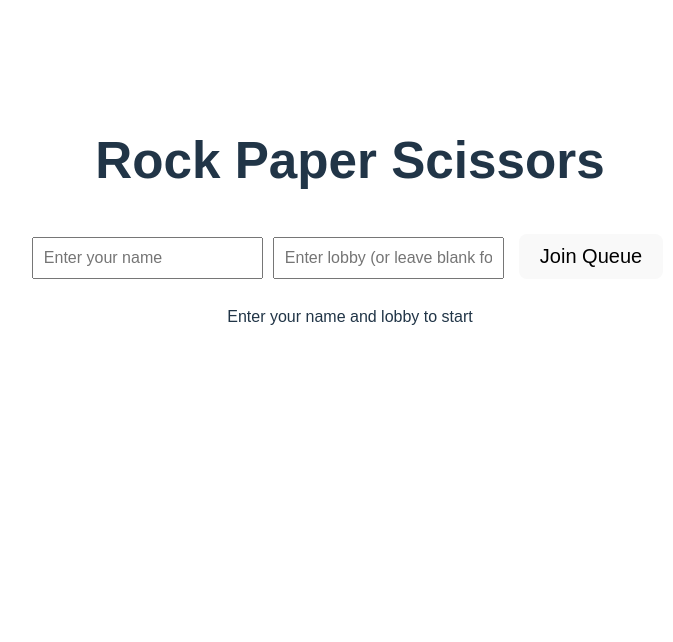
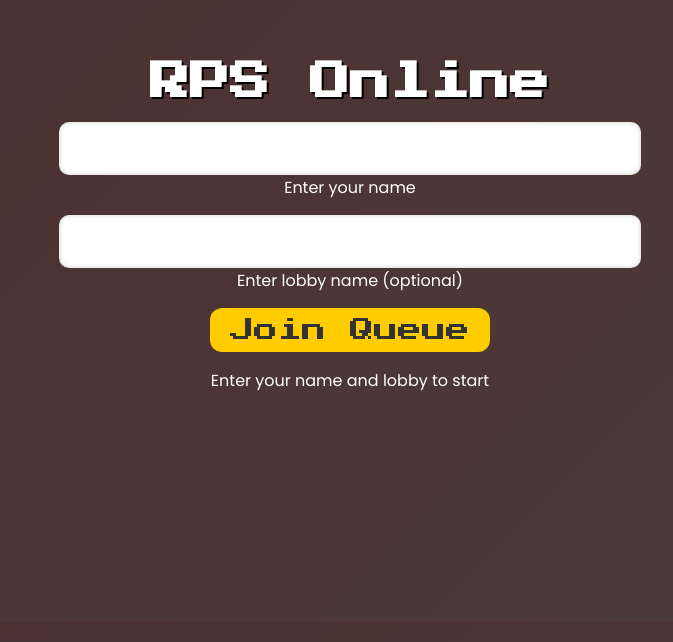
Before and after one commit to RuneSmedhaugen/Own-projects, a Vue app in the folder rps-multiplayer/frontend/rps-frontend/: page / in a window 1280 px wide. Shown: the part 178-820 px from the top of the page, without its empty margins (290-963 px from the left). Built offline with nearby package versions, Linux system fonts and the light colour scheme; no server answers.

Commit message:
small changes, styling

```diff
--- a/rps-multiplayer/frontend/rps-frontend/src/App.vue
+++ b/rps-multiplayer/frontend/rps-frontend/src/App.vue
@@ -1,12 +1,56 @@
+<template>
+  <div class="game">
+    <div v-if="isWaiting">
+      <h1>RPS Online</h1>
+      <div class="input-container">
+        <input type="text" v-model="playerName" id="playerName" placeholder=" " required />
+        <label for="playerName">Enter your name</label>
+      </div>
+      <div class="input-container">
+        <input type="text" v-model="lobbyName" id="lobbyName" placeholder=" " />
+        <label for="lobbyName">Enter lobby name (optional)</label>
+      </div>
+      <button @click="setName">Join Queue</button>
+      <p>{{ message }}</p>
+    </div>
+
+    <div v-else>
+      <p>{{ message }}</p>
+
+      <div v-if="opponentName">
+        <h3 v-if="choice">You: {{ choice }}</h3>
+        <h3 v-if="opponentChoice">{{ opponentName }}: {{ opponentChoice }}</h3>
+        <h2 v-if="result">{{ result }}</h2>
+
+        <div class="choices">
+          <button @click="selectChoice('rock')">🗿</button>
+          <button @click="selectChoice('paper')">📄</button>
+          <button @click="selectChoice('scissors')">✂️</button>
+        </div>
+
+        <div class="stats">
+          <h3>Scoreboard</h3>
+          <p>Wins: {{ stats.wins }}</p>
+          <p>Losses: {{ stats.losses }}</p>
+          <p>Current Win Streak: {{ stats.currentStreak }}</p>
+          <p>Best Win Streak: {{ stats.bestStreak }}</p>
+        </div>
+      </div>
+
+      <!-- Exit button to leave queue or game -->
+      <button class="exit-btn" @click="exitGame">Exit</button>
+    </div>
+  </div>
+</template>
+
 <script setup>
 import { ref } from "vue";
 import { io } from "socket.io-client";
 
-// Point to your deployed server URL
 const socket = io("https://own-projects.onrender.com");
 
 const playerName = ref("");
-const lobbyName = ref(""); // New input for lobby name
+const lobbyName = ref("");
 const isWaiting = ref(true);
 const message = ref("Enter your name and lobby to start");
 const opponentName = ref("");
@@ -17,124 +61,65 @@ const stats = ref({ wins: 0, losses: 0, currentStreak: 0, bestStreak: 0 });
 
 const setName = () => {
   if (!playerName.value.trim()) return;
-  // Use "default" lobby if none provided
   const chosenLobby = lobbyName.value.trim() || "default";
-  console.log(`Sending name: ${playerName.value}, Lobby: ${chosenLobby}`);
   socket.emit("setName", { name: playerName.value.trim(), lobby: chosenLobby });
   isWaiting.value = false;
   message.value = "Looking for an opponent...";
 };
 
 const selectChoice = (userChoice) => {
-  console.log(`Player chose: ${userChoice}`);
   choice.value = userChoice;
   socket.emit("play", userChoice);
 };
 
-socket.on("waiting", (msg) => {
-  console.log("Waiting event received:", msg);
-  message.value = msg;
-});
+const exitGame = () => {
+  socket.emit("leaveQueue"); // Notify the server
+  resetGameState();
+};
+
+const resetGameState = () => {
+  isWaiting.value = true;
+  message.value = "Enter your name and lobby to start";
+  opponentName.value = "";
+  choice.value = null;
+  opponentChoice.value = null;
+  result.value = null;
+};
+
+socket.on("waiting", (msg) => message.value = msg);
 
 socket.on("gameStart", (data) => {
-  console.log(`Game started against ${data.opponentName}`);
   message.value = `Playing against ${data.opponentName}!`;
   opponentName.value = data.opponentName;
-  if (data.stats) {
-    stats.value = data.stats;
-  }
+  if (data.stats) stats.value = data.stats;
 });
 
 socket.on("result", (data) => {
-  console.log(`Result received: You - ${data.yourChoice}, Opponent - ${data.opponentChoice}, Outcome - ${data.result}`);
   opponentChoice.value = data.opponentChoice;
   result.value = data.result;
-  if (data.stats) {
-    stats.value = data.stats;
-  }
+  if (data.stats) stats.value = data.stats;
 });
 
 socket.on("opponentLeft", (msg, updatedStats) => {
-  console.log("Opponent left the game");
   message.value = msg;
-  choice.value = null;
-  opponentChoice.value = null;
-  result.value = null;
-  opponentName.value = "";
-  if (updatedStats) {
-    stats.value = updatedStats;
-  }
+  resetGameState();
+  if (updatedStats) stats.value = updatedStats;
 });
 </script>
 
-<template>
-  <div class="game">
-    <h1>Rock Paper Scissors</h1>
-
-    <div v-if="isWaiting">
-      <input v-model="playerName" placeholder="Enter your name" />
-      <input v-model="lobbyName" placeholder="Enter lobby (or leave blank for default)" />
-      <button @click="setName">Join Queue</button>
-      <p>{{ message }}</p>
-    </div>
-
-    <div v-else>
-      <p>{{ message }}</p>
-
-      <div v-if="opponentName">
-        <h3>You: {{ playerName }}</h3>
-        <h3>Opponent: {{ opponentName }}</h3>
-
-        <div class="choices">
-          <button @click="selectChoice('rock')">🪨 Rock</button>
-          <button @click="selectChoice('paper')">📄 Paper</button>
-          <button @click="selectChoice('scissors')">✂️ Scissors</button>
-        </div>
-
-        <p v-if="choice">You chose: {{ choice }}</p>
-        <p v-if="opponentChoice">Opponent chose: {{ opponentChoice }}</p>
-        <h2 v-if="result">Result: {{ result }}</h2>
-
-        <div class="stats">
-          <h3>Scoreboard</h3>
-          <p>Wins: {{ stats.wins }}</p>
-          <p>Losses: {{ stats.losses }}</p>
-          <p>Current Win Streak: {{ stats.currentStreak }}</p>
-          <p>Best Win Streak: {{ stats.bestStreak }}</p>
-        </div>
-      </div>
-    </div>
-  </div>
-</template>
-
-<style scoped>
-.game {
-  text-align: center;
-  font-family: Arial, sans-serif;
+<style>
+.exit-btn {
+  background: red;
+  color: white;
+  font-size: 1.2rem;
+  padding: 10px 15px;
+  border-radius: 8px;
+  border: none;
+  cursor: pointer;
+  margin-top: 20px;
 }
 
-input {
-  padding: 10px;
-  font-size: 16px;
-  margin: 5px;
-}
-
-button {
-  margin: 10px;
-  padding: 10px 20px;
-  font-size: 20px;
-  cursor: pointer;
-}
-
-.choices button {
-  margin: 10px;
-}
-
-.stats {
-  margin-top: 20px;
-  background: #f3f3f3;
-  padding: 10px;
-  display: inline-block;
-  border-radius: 5px;
+.exit-btn:hover {
+  background: darkred;
 }
 </style>
--- a/rps-multiplayer/frontend/rps-frontend/src/style.css
+++ b/rps-multiplayer/frontend/rps-frontend/src/style.css
@@ -1,79 +1,99 @@
-:root {
-  font-family: system-ui, Avenir, Helvetica, Arial, sans-serif;
-  line-height: 1.5;
-  font-weight: 400;
+/* Fun and Interactive Mobile Game Styles */
+@import url('https://fonts.googleapis.com/css2?family=Press+Start+2P&family=Poppins:wght@300;400;700&display=swap');
 
-  color-scheme: light dark;
-  color: rgba(255, 255, 255, 0.87);
-  background-color: #242424;
-
-  font-synthesis: none;
-  text-rendering: optimizeLegibility;
-  -webkit-font-smoothing: antialiased;
-  -moz-osx-font-smoothing: grayscale;
+body {
+  font-family: 'Poppins', sans-serif;
+  background: linear-gradient(135deg, #ff9a9e, #fad0c4);
+  text-align: center;
+  color: #fff;
+  margin: 0;
+  padding: 0;
+  height: 100vh;
+  display: flex;
+  justify-content: center;
+  align-items: center;
 }
 
-a {
-  font-weight: 500;
-  color: #646cff;
-  text-decoration: inherit;
-}
-a:hover {
-  color: #535bf2;
-}
-
-body {
-  margin: 0;
+.game {
+  width: 100vw;
+  height: 100vh;
   display: flex;
-  place-items: center;
-  min-width: 320px;
-  min-height: 100vh;
+  flex-direction: column;
+  justify-content: center;
+  align-items: center;
+  background: rgba(0, 0, 0, 0.7);
+  padding: 20px;
+  border-radius: 0;
+  box-shadow: none;
 }
 
 h1 {
-  font-size: 3.2em;
-  line-height: 1.1;
+  font-size: 2.5rem;
+  margin-bottom: 20px;
+  text-shadow: 2px 2px #000;
+  font-family: 'Press Start 2P', cursive;
+}
+
+.input-container {
+  position: relative;
+  margin-bottom: 15px;
+}
+
+.input-container input {
+  width: 90%;
+  padding: 12px;
+  border-radius: 10px;
+  border: none;
+  text-align: center;
+  font-size: 1.2rem;
+  box-shadow: inset 0 0 5px rgba(0, 0, 0, 0.2);
+  font-family: 'Poppins', sans-serif;
 }
 
 button {
-  border-radius: 8px;
-  border: 1px solid transparent;
-  padding: 0.6em 1.2em;
-  font-size: 1em;
-  font-weight: 500;
-  font-family: inherit;
-  background-color: #1a1a1a;
+  background: #ffcc00;
+  color: #333;
+  font-size: 1.5rem;
+  padding: 10px 20px;
+  border-radius: 12px;
+  border: none;
   cursor: pointer;
-  transition: border-color 0.25s;
-}
-button:hover {
-  border-color: #646cff;
-}
-button:focus,
-button:focus-visible {
-  outline: 4px auto -webkit-focus-ring-color;
+  transition: all 0.3s ease;
+  font-family: 'Press Start 2P', cursive;
 }
 
-.card {
-  padding: 2em;
+button:hover {
+  transform: scale(1.1);
+  background: #ffdb4d;
 }
 
-#app {
-  max-width: 1280px;
-  margin: 0 auto;
-  padding: 2rem;
-  text-align: center;
+.choices {
+  display: flex;
+  justify-content: center;
+  gap: 15px;
+  margin-top: 20px;
 }
 
-@media (prefers-color-scheme: light) {
-  :root {
-    color: #213547;
-    background-color: #ffffff;
-  }
-  a:hover {
-    color: #747bff;
-  }
-  button {
-    background-color: #f9f9f9;
-  }
+.choices button {
+  font-size: 2rem;
+  background: #ff5757;
+  color: white;
+  padding: 15px;
+  border-radius: 50%;
+  width: 80px;
+  height: 80px;
 }
+
+.choices button:hover {
+  background: #ff8080;
+  transform: scale(1.2);
+}
+
+.stats {
+  background: rgba(255, 255, 255, 0.2);
+  padding: 10px;
+  border-radius: 10px;
+  margin-top: 20px;
+  font-size: 1.2rem;
+  font-family: 'Poppins', sans-serif;
+}
```
Also changed, not shown: 1 other file (tests, documents, lock files or other folders).
